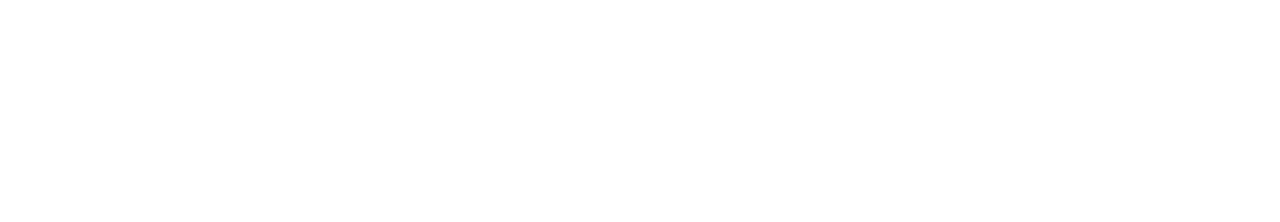
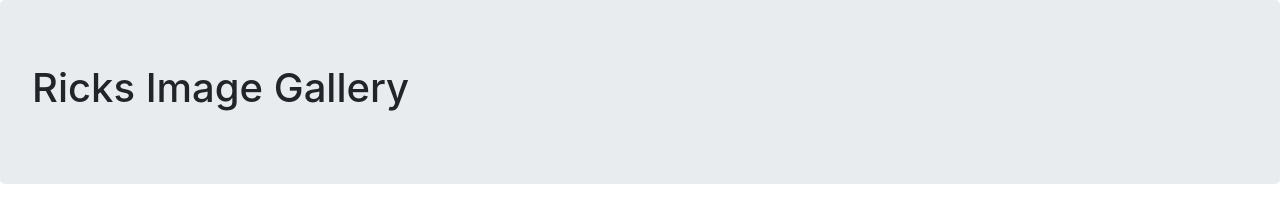
Before and after one commit to rbrook22/Image-Gallery, a plain HTML site: page index.html in a window 1280 px wide. Drawn offline with nearby package versions, Linux system fonts and the light colour scheme.

Commit message:
added div with h1 and jumbotron

```diff
--- a/index.html
+++ b/index.html
@@ -9,6 +9,9 @@
     <title>Image Gallery</title>
 </head>
 <body>
+    <div class="jumbotron">
+        <h1>Ricks Image Gallery</h1>
+    </div>
     <script src="https://code.jquery.com/jquery-3.3.1.min.js" integrity="sha256-FgpCb/KJQlLNfOu91ta32o/NMZxltwRo8QtmkMRdAu8=" crossorigin="anonymous"></script>
     <script src="https://stackpath.bootstrapcdn.com/bootstrap/4.1.1/js/bootstrap.min.js" integrity="sha384-smHYKdLADwkXOn1EmN1qk/HfnUcbVRZyYmZ4qpPea6sjB/pTJ0euyQp0Mk8ck+5T" crossorigin="anonymous"></script>
 </body>
```
